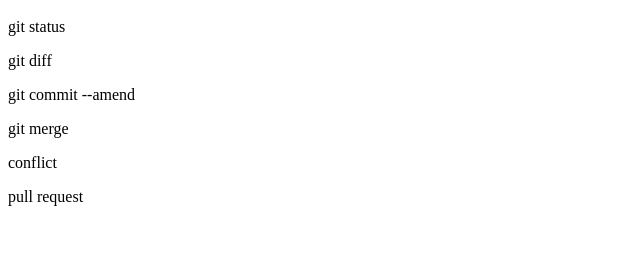
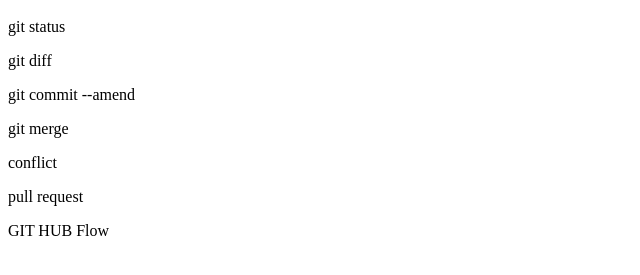
Before and after one commit to tera1999/git_tutorial, a plain HTML site: page index.html in a window 1280 px wide. Shown: the part 57-332 px from the top of the page, without its empty margins (0-640 px from the left). Drawn offline with Linux system fonts and the light colour scheme.

Commit message:
github_flowを追記

```diff
--- a/index.html
+++ b/index.html
@@ -5,3 +5,4 @@
 <p>git merge</p>
 <p>conflict</p>
 <p>pull request</p>
+<p>GIT HUB Flow</p>
```
